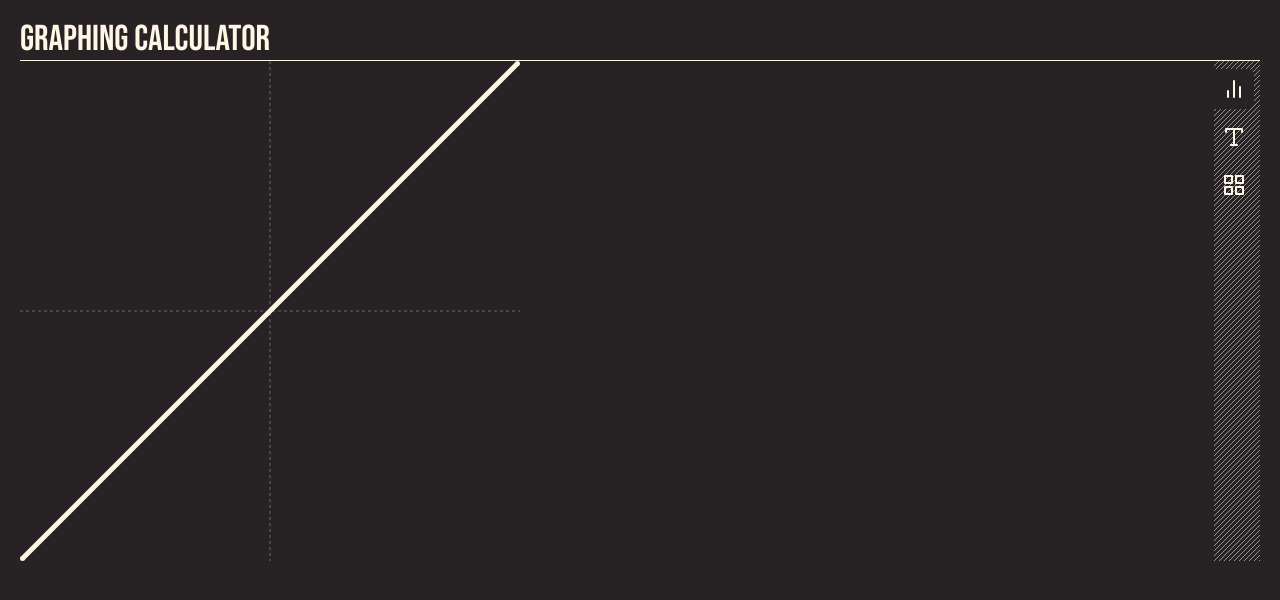
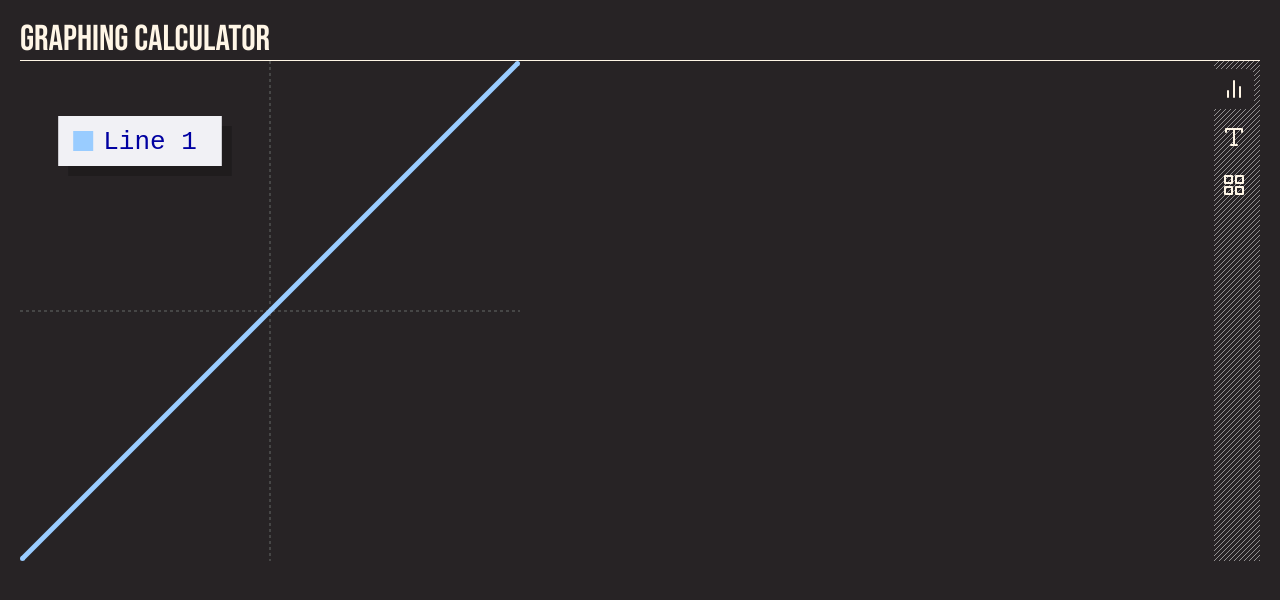
Before and after one commit to a-gt/graph, a Next.js app: page / in a window 1280 px wide. Shown: the top 600 px of the page. Built offline with nearby package versions, Linux system fonts and the light colour scheme.

Commit message:
Tooltip design

```diff
--- a/components/Canvas.js
+++ b/components/Canvas.js
@@ -60,16 +60,17 @@ const Canvas = (props) => {
     ctx.setLineDash([]);
     ctx.strokeStyle = "rgb(255, 246, 230)";
     let r = radius.radius;
-    drawCircle(ctx, canvas.width - size * 2, canvas.height - size * 2, r);
+    //drawCircle(ctx, canvas.width - size * 2, canvas.height - size * 2, r);
     /*if (hover) {
       ctx.fillStyle = "rgb(255, 246, 230)";
-    ctx.font = "48px serif";
+
       ctx.fillText(`(${coord[0]},${coord[1]})`, 10, 500 * ratio);
       ctx.beginPath();
       ctx.arc(coord[0], coord[1], 10, 0, 2 * Math.PI);
       ctx.fill();
     }
     */
+    ctx.strokeStyle = "#99ccff";
     roundLine(
       ctx,
       width.width / 2,
@@ -78,6 +79,28 @@ const Canvas = (props) => {
       width.width / 2,
       width.width
     );
+    ctx.font = "26px monospace";
+    ctx.textAlign = "center";
+    ctx.textBaseline = "hanging";
+    const str = "Line 1";
+    const w = ctx.measureText(str).width;
+    let mouseX = 100;
+    let mouseY = 100;
+    ctx.beginPath();
+    ctx.fillStyle = "rgba(0,0,0,0.2)";
+    ctx.fillRect(mouseX - (w + 30) / 2 + 10, mouseY - 45 + 10, w + 70, 50);
+    ctx.fill();
+    ctx.beginPath();
+    ctx.fillStyle = "#f1f1f5";
+    ctx.fillRect(mouseX - (w + 30) / 2, mouseY - 45, w + 70, 50);
+    ctx.fill();
+    ctx.stroke();
+    ctx.fillStyle = "#0000a1";
+    ctx.fillText(str, mouseX + 30, mouseY - 30);
+    ctx.fillStyle = "#99ccff";
+    ctx.beginPath();
+    ctx.fillRect(mouseX - (w + 30) / 2 + 15, mouseY - 30, 20, 20);
+    ctx.fill();
   };
 
   const canvasRef = useCanvas(draw);
@@ -94,7 +117,7 @@ const Canvas = (props) => {
       height={500}
       onMouseEnter={() => {
         startAnimation("normal", 200);
-        startWidth("grow", 200);
+        startWidth("grow", 150);
         setHover(true);
         const canvas = canvasRef.current;
         const ctx = canvas.getContext("2d");
@@ -103,7 +126,7 @@ const Canvas = (props) => {
       }}
       onMouseLeave={() => {
         startAnimation("start", 200);
-        startWidth("normal", 200);
+        startWidth("normal", 150);
         setHover(false);
         const canvas = canvasRef.current;
         const ctx = canvas.getContext("2d");
```
